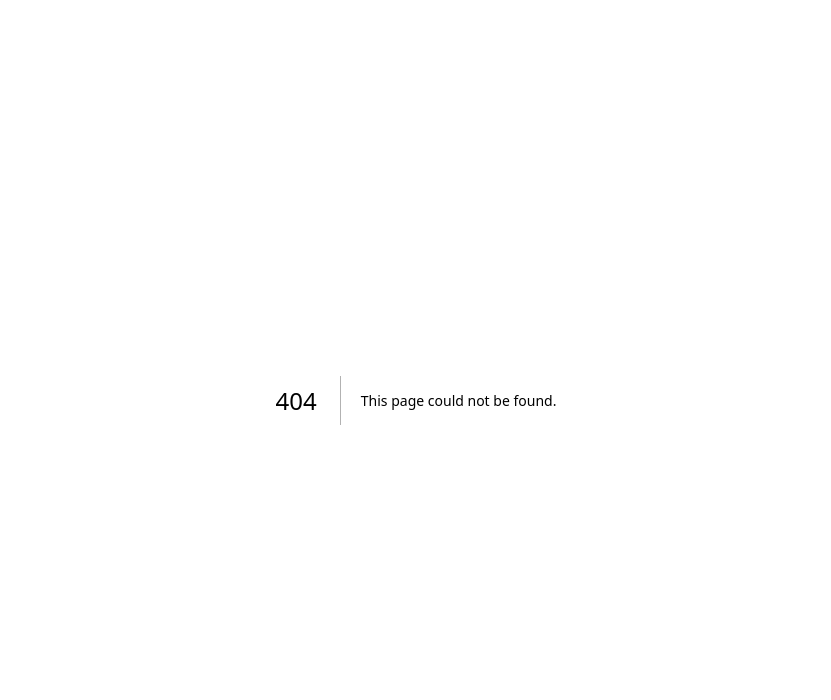
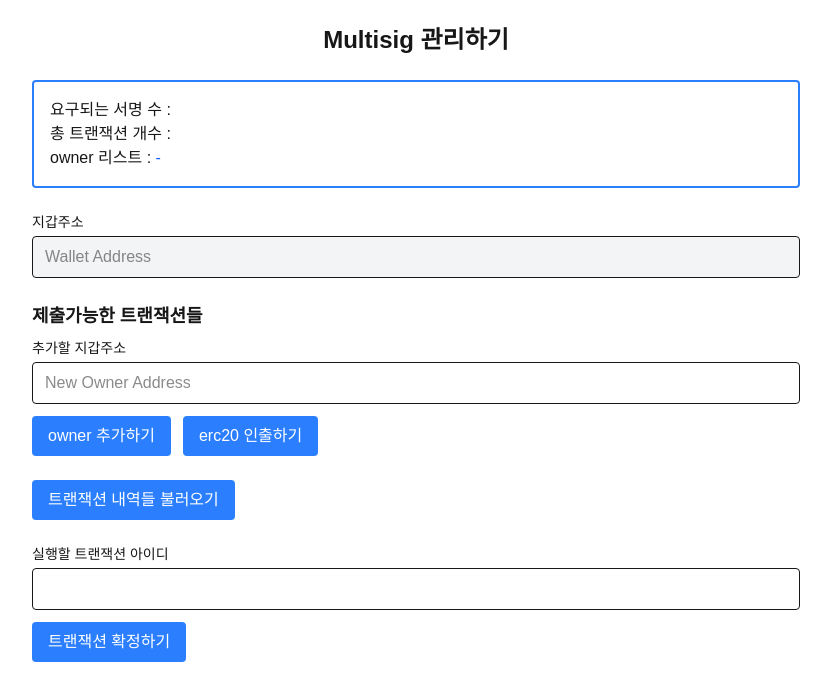
Before and after one commit to diydriller/myweb3-web, a Next.js app: page /multisig in a window 1280 px wide. Before the commit this address had no page. Shown: the top 700 px of the page, without its empty margins (224-1055 px from the left). Built offline with nearby package versions, Linux system fonts and the light colour scheme.

Commit message:
feat: multisig page

```diff
--- /dev/null
+++ b/app/multisig/page.tsx
@@ -0,0 +1,292 @@
+"use client";
+
+import { ERC20_ADDRESS, MULTISIG_WALLET_ADDRESS } from "@/abis/constant";
+import { MYERC20 } from "@/abis/MyERC20";
+import { MYMULTISIGWALLET } from "@/abis/MyMultisigWallet";
+import { DataTable } from "@/components/DataTable";
+import { useWallet } from "@/context/WalletContext";
+import { checkMultisigWalletOwner } from "@/libs/web3";
+import { ColumnDef } from "@tanstack/react-table";
+import { Contract, ethers } from "ethers";
+import { useEffect, useRef, useState } from "react";
+
+export default function MultisigPage() {
+  const erc20ContractRef = useRef<Contract>(null);
+  const multisigWalletContractRef = useRef<Contract>(null);
+  const [data, setData] = useState<ShowTransactionLog[]>([]);
+  const [columns, setColumns] = useState<ColumnDef<ShowTransactionLog, any>[]>(
+    []
+  );
+  const [quorum, setQuorum] = useState<number | null>(null);
+  const [txCount, setTxCount] = useState<number | null>(null);
+  const [owners, setOwners] = useState<string[]>([]);
+  const [newOwner, setNewOwner] = useState<string>("");
+  const [txId, setTxId] = useState<string>("");
+  const [isOwner, setIsOwner] = useState(false);
+
+  const { account, signer } = useWallet();
+
+  useEffect(() => {
+    (async () => {
+      const { ethereum } = window as any;
+      if (!ethereum || !signer) return;
+
+      const erc20Token = new ethers.Contract(
+        ERC20_ADDRESS,
+        MYERC20.abi,
+        signer
+      );
+      erc20ContractRef.current = erc20Token;
+      const multisigWallet = new ethers.Contract(
+        MULTISIG_WALLET_ADDRESS,
+        MYMULTISIGWALLET.abi,
+        signer
+      );
+      multisigWalletContractRef.current = multisigWallet;
+
+      const result = await checkMultisigWalletOwner(multisigWallet);
+      if (!result) return;
+      const { owners, isOwner } = result;
+      setIsOwner(isOwner);
+      setOwners(owners);
+
+      const required = await multisigWallet.required();
+      const transactionCount = await multisigWallet.transactionCount();
+      setQuorum(required.toString());
+      setTxCount(transactionCount.toString());
+    })();
+  }, [signer]);
+
+  const handleAddOwner = () => {
+    const { ethereum } = window as any;
+    if (!ethereum) return;
+    if (!multisigWalletContractRef.current) return;
+    if (!newOwner) return;
+
+    const ownerToAddChecksum = ethers.utils.getAddress(newOwner);
+    const ownerToAddCallData =
+      multisigWalletContractRef.current.interface.encodeFunctionData(
+        "addOwner",
+        [ownerToAddChecksum]
+      );
+    const sumbmitCallData =
+      multisigWalletContractRef.current.interface.encodeFunctionData(
+        "submitTransaction",
+        [MULTISIG_WALLET_ADDRESS, 0, ownerToAddCallData]
+      );
+    ethereum
+      .request({
+        method: "eth_sendTransaction",
+        params: [
+          {
+            from: account,
+            to: MULTISIG_WALLET_ADDRESS,
+            value: "0",
+            data: sumbmitCallData,
+            gas: "0x30d40",
+          },
+        ],
+      })
+      .then((txHash: any) => console.log(txHash))
+      .catch((error: any) => console.error(error));
+  };
+
+  const handleSubmitERC20 = () => {
+    const { ethereum } = window as any;
+    if (!ethereum) return;
+    if (!multisigWalletContractRef.current || !erc20ContractRef.current) return;
+
+    const withdrawCallData =
+      erc20ContractRef.current.interface.encodeFunctionData("withdrawAll");
+    const submitTransactionCallData =
+      multisigWalletContractRef.current.interface.encodeFunctionData(
+        "submitTransaction",
+        [ERC20_ADDRESS, 0, withdrawCallData]
+      );
+    ethereum
+      .request({
+        method: "eth_sendTransaction",
+        params: [
+          {
+            from: account,
+            to: MULTISIG_WALLET_ADDRESS,
+            value: "0",
+            data: submitTransactionCallData,
+            gas: "0x30d40",
+          },
+        ],
+      })
+      .then((txHash: any) => console.log(txHash))
+      .catch((error: any) => console.error(error));
+  };
+
+  const handleCheckTx = async () => {
+    const { ethereum } = window as any;
+    if (!ethereum) return;
+    if (!multisigWalletContractRef.current || !erc20ContractRef.current) return;
+
+    const tx_count = await multisigWalletContractRef.current.transactionCount();
+    const txids = await multisigWalletContractRef.current.getTransactionIds(
+      0,
+      tx_count,
+      true,
+      false
+    );
+    const data: ShowTransactionLog[] = [];
+    for (const i of txids) {
+      const txid_ = i.toString();
+      const isConfirmed = await multisigWalletContractRef.current.isConfirmed(
+        txid_
+      );
+      const getConfirmations =
+        await multisigWalletContractRef.current.getConfirmations(txid_);
+      const getConfirmationCount =
+        await multisigWalletContractRef.current.getConfirmationCount(txid_);
+      data.push({
+        transactionId: txid_,
+        isConfirmed: isConfirmed,
+        getConfirmations: getConfirmations,
+        getConfirmationCount: getConfirmationCount,
+      });
+    }
+
+    setColumns([
+      { accessorKey: "transactionId", header: "transactionId" },
+      { accessorKey: "isConfirmed", header: "isConfirmed" },
+      { accessorKey: "getConfirmations", header: "getConfirmations" },
+      { accessorKey: "getConfirmationCount", header: "getConfirmationCount" },
+    ]);
+    setData(data);
+  };
+
+  const handleConfirmTx = () => {
+    const { ethereum } = window as any;
+    if (!ethereum) return;
+    if (!multisigWalletContractRef.current || !erc20ContractRef.current) return;
+
+    const coinfirmTransactionCallData =
+      multisigWalletContractRef.current.interface.encodeFunctionData(
+        "confirmTransaction",
+        [txId]
+      );
+    ethereum
+      .request({
+        method: "eth_sendTransaction",
+        params: [
+          {
+            from: account,
+            to: MULTISIG_WALLET_ADDRESS,
+            value: "0",
+            data: coinfirmTransactionCallData,
+            gas: "0x30d40",
+          },
+        ],
+      })
+      .then((txHash: any) => console.log(txHash))
+      .catch((error: any) => console.error(error));
+  };
+
+  return (
+    <main className="container mx-auto px-4 py-6">
+      <section className="max-w-3xl mx-auto">
+        <h1 className="text-center text-2xl font-bold mb-6">
+          Multisig 관리하기
+        </h1>
+
+        <div className="mb-6 rounded border-2 border-blue-500 p-4">
+          <p>
+            요구되는 서명 수 : <span className="text-blue-600">{quorum}</span>
+          </p>
+          <p>
+            총 트랜잭션 개수 : <span className="text-blue-600">{txCount}</span>
+          </p>
+          <p>
+            owner 리스트 :{" "}
+            <span className="text-blue-600">
+              {owners.length > 0 ? owners.join(", ") : "-"}
+            </span>
+          </p>
+        </div>
+
+        <div className="mb-6">
+          <label className="block text-sm font-medium mb-1">지갑주소</label>
+          <input
+            type="text"
+            className="w-full rounded border px-3 py-2 bg-gray-100"
+            placeholder="Wallet Address"
+            value={account || ""}
+            readOnly
+          />
+        </div>
+
+        <div className="mb-6">
+          <h2 className="text-lg font-semibold mb-2">제출가능한 트랜잭션들</h2>
+
+          <label className="block text-sm font-medium mb-1">
+            추가할 지갑주소
+          </label>
+          <input
+            type="text"
+            className="w-full rounded border px-3 py-2 mb-3"
+            placeholder="New Owner Address"
+            value={newOwner}
+            onChange={(e) => setNewOwner(e.target.value)}
+          />
+
+          <button
+            className="btn btn-primary px-4 py-2 bg-blue-500 text-white rounded"
+            type="button"
+            onClick={handleAddOwner}
+          >
+            owner 추가하기
+          </button>
+
+          <button
+            className="btn btn-primary px-4 py-2 bg-blue-500 text-white rounded ml-3"
+            type="button"
+            onClick={handleSubmitERC20}
+          >
+            erc20 인출하기
+          </button>
+        </div>
+
+        <div className="mb-6">
+          <button
+            className="btn btn-primary px-4 py-2 bg-blue-500 text-white rounded"
+            type="button"
+            onClick={handleCheckTx}
+          >
+            트랜잭션 내역들 불러오기
+          </button>
+        </div>
+
+        <div className="mb-6">
+          <label
+            htmlFor="txid-Input"
+            className="block text-sm font-medium mb-1"
+          >
+            실행할 트랜잭션 아이디
+          </label>
+          <input
+            id="txid-Input"
+            type="text"
+            className="w-full rounded border px-3 py-2"
+            value={txId}
+            onChange={(e) => setTxId(e.target.value)}
+          />
+
+          <button
+            className="btn btn-primary px-4 py-2 bg-blue-500 text-white rounded mt-3"
+            type="button"
+            onClick={handleConfirmTx}
+          >
+            트랜잭션 확정하기
+          </button>
+        </div>
+      </section>
+      <div className="mt-5 mb-3">
+        <DataTable data={data} columns={columns} />
+      </div>
+    </main>
+  );
+}
--- a/libs/web3.ts
+++ b/libs/web3.ts
@@ -82,3 +82,18 @@ export const checkGovernorOwner = async (governor: Contract) => {
 
   return { owner, isOwner };
 };
+
+export const checkMultisigWalletOwner = async (multisigWallet: Contract) => {
+  const { ethereum } = window as any;
+  if (!ethereum) return;
+
+  const accounts = await ethereum.request({
+    method: "eth_requestAccounts",
+  });
+
+  const accountChecksum = ethers.utils.getAddress(accounts[0]);
+  const owners = await multisigWallet.getOwners();
+
+  const isOwner = owners.find((owner: string) => owner == accountChecksum);
+  return { owners, isOwner };
+};
```
Also changed, not shown: types/interface.ts (+7 -0 lines).
